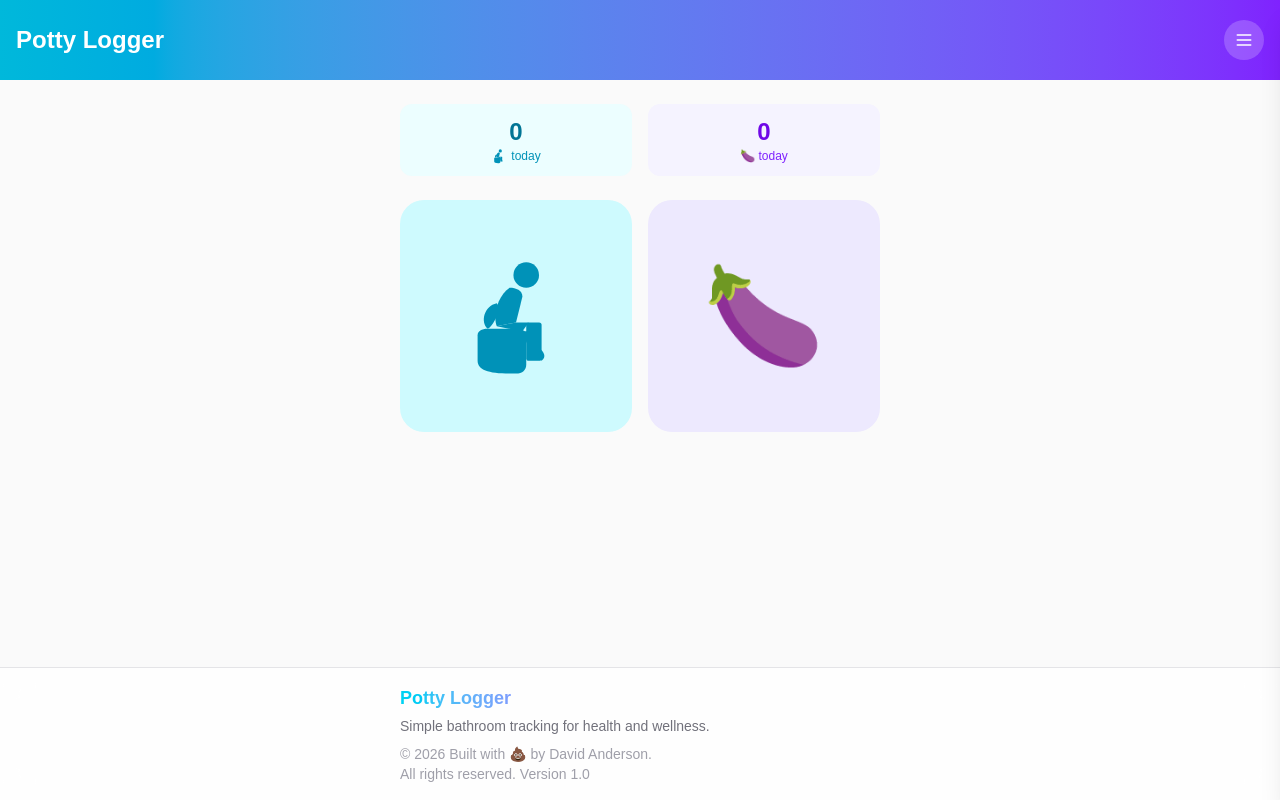
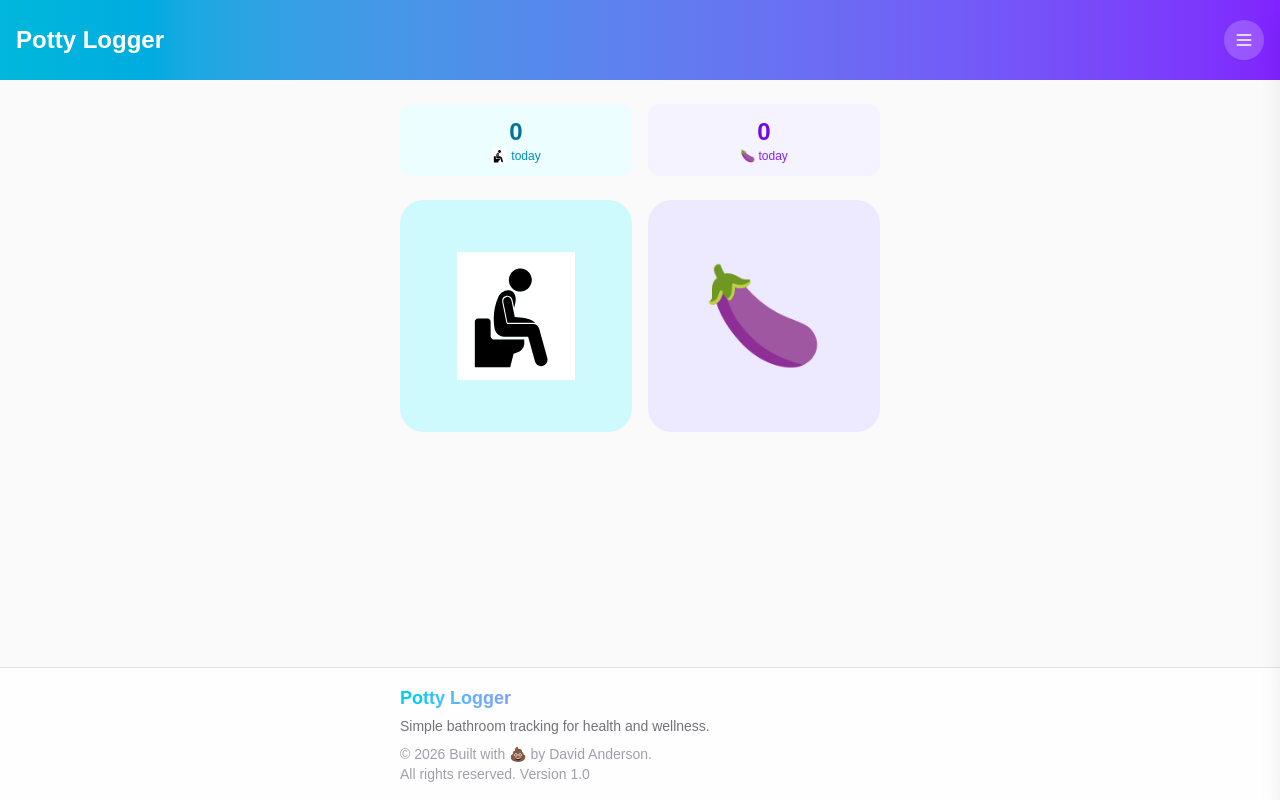
Before and after one commit to d4vid4nderson/habit-a-day, a Next.js app: page / in a window 1280 px wide. Built offline with nearby package versions, Linux system fonts and the light colour scheme.

Commit message:
Use poop.svg from public folder for icon

```diff
--- a/src/components/icons/PoopIcon.tsx
+++ b/src/components/icons/PoopIcon.tsx
@@ -1,4 +1,6 @@
 'use client';
+
+import Image from 'next/image';
 
 interface PoopIconProps {
   className?: string;
@@ -6,31 +8,12 @@ interface PoopIconProps {
 
 export function PoopIcon({ className = "w-24 h-24" }: PoopIconProps) {
   return (
-    <svg
-      viewBox="0 0 100 100"
-      fill="currentColor"
+    <Image
+      src="/poop.svg"
+      alt="Poop"
+      width={96}
+      height={96}
       className={className}
-    >
-      {/* Head */}
-      <circle cx="58" cy="18" r="10" />
-
-      {/* Body/Torso */}
-      <path d="M45 28 C35 35, 32 50, 35 58 L50 55 L55 35 C55 30, 50 28, 45 28" />
-
-      {/* Arm */}
-      <path d="M35 40 C25 42, 22 55, 28 60 C32 58, 35 50, 38 45" />
-
-      {/* Upper leg */}
-      <path d="M35 58 L55 62 L60 55 L50 55 Z" />
-
-      {/* Lower leg */}
-      <path d="M55 62 C58 72, 62 80, 70 85 C74 82, 72 78, 68 75 C64 72, 62 68, 60 62" />
-
-      {/* Toilet bowl */}
-      <path d="M20 65 L20 85 C20 92, 28 95, 45 95 L50 95 C55 95, 58 92, 58 88 L58 65 C58 62, 55 60, 50 60 L28 60 C23 60, 20 62, 20 65" />
-
-      {/* Toilet tank */}
-      <rect x="58" y="55" width="12" height="30" rx="2" />
-    </svg>
+    />
   );
 }
```
